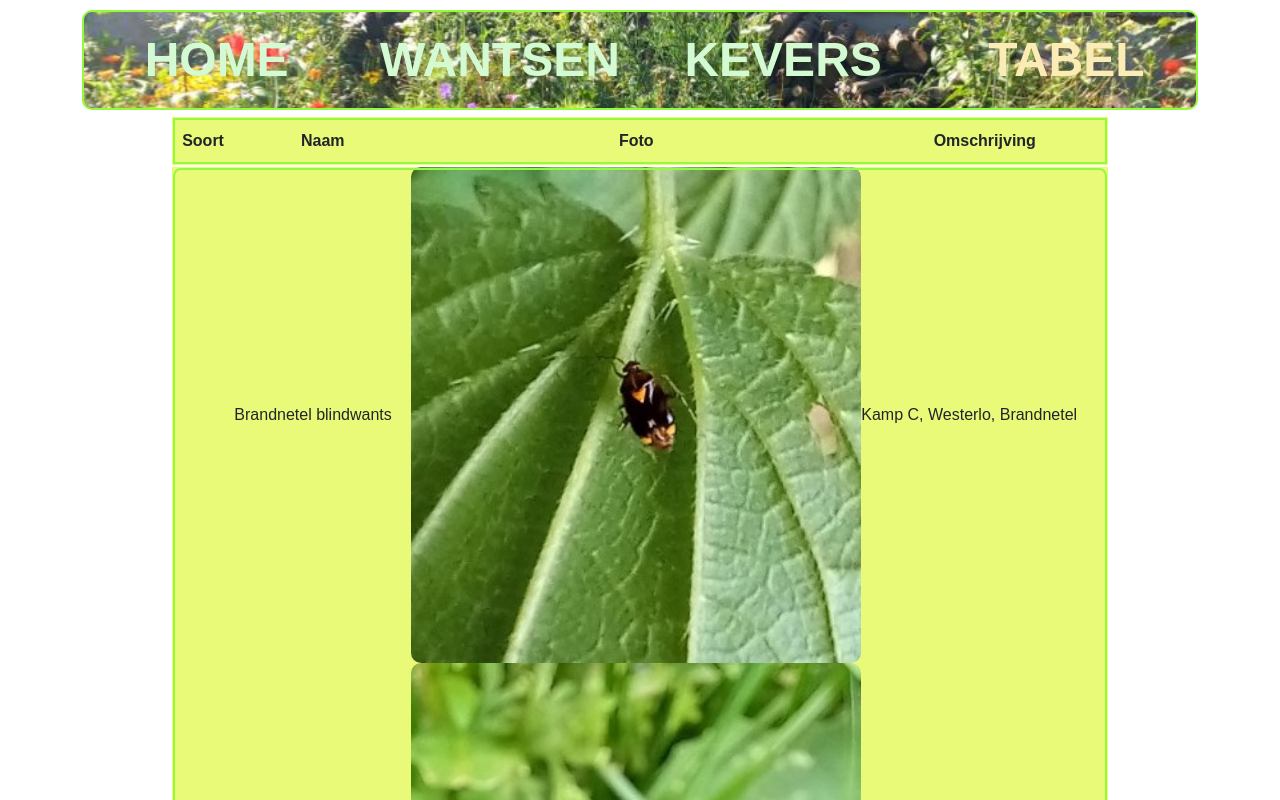
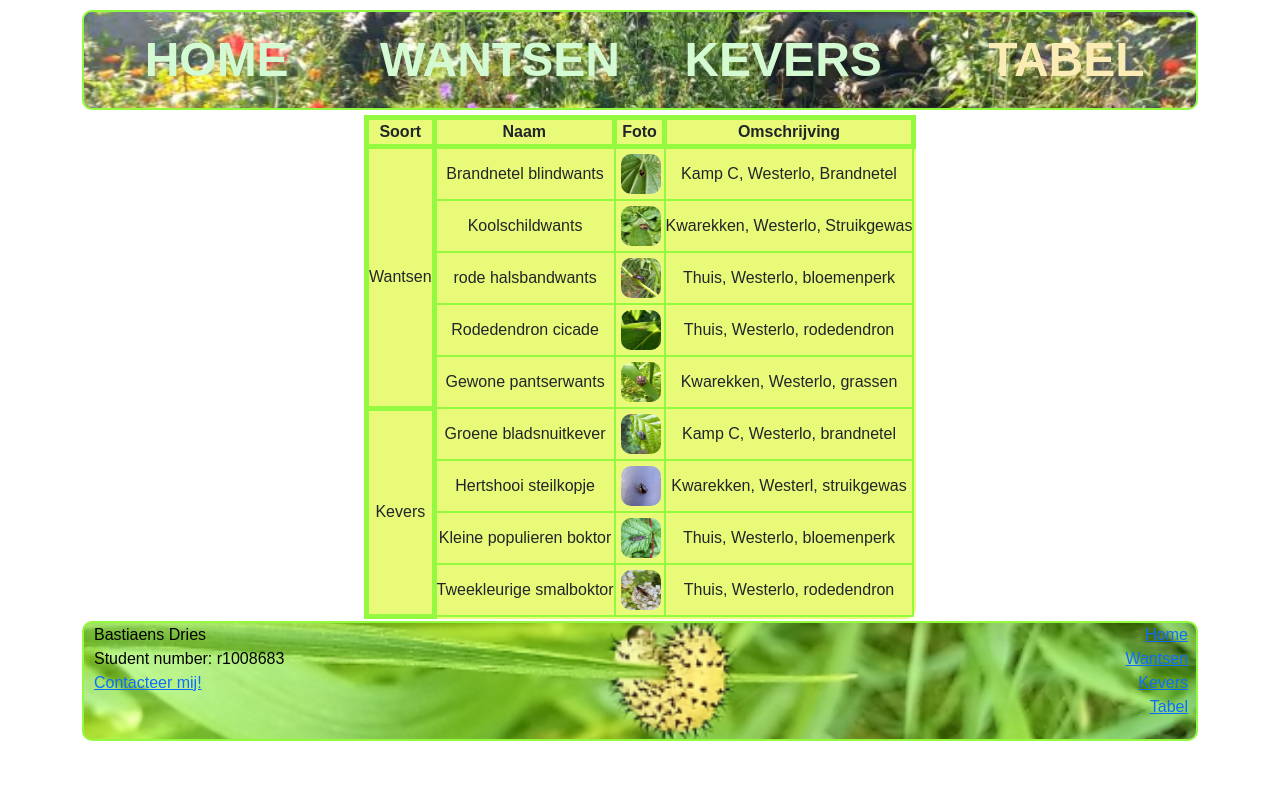
Before and after one commit to bastiaensdries/2023-2024-1wt-webdesign-essentials-portfolio-bastiaensdries, a website: page portfolio/table.html in a window 1280 px wide. Shown: the top 800 px of the page. Drawn offline with nearby package versions, Linux system fonts and the light colour scheme; a web font is replaced by a local one.

Commit message:
table completed

```diff
--- a/portfolio/css/portfolio.css
+++ b/portfolio/css/portfolio.css
@@ -211,36 +211,36 @@ footer a {
 }
 
 table {
-    background-color: white;
-    margin: 5px;
-
+    margin-top: 5px;
+    background-color: #E9FA78;
+    text-align: center;
 }
 
-thead {
-
-    border: 2px solid white;
-    background-color: #E9FA78;
-    outline: 2px solid #94FA3F;
-    outline-offset: -4px;
-    height: 50px;
-    text-align: center;
-
+thead th,
+.soort {
+    border: 5px solid #94FA3F;
 }
 
-thead th {
-    border-right: #94FA3F;
+td,
+th {
+    border: 2px solid #94FA3F;
 }
 
-tbody {
-    padding: 2px;
-    border-radius: 10px;
-    border: 2px solid white;
-    background-color: #E9FA78;
-    outline: 2px solid #94FA3F;
-    outline-offset: -4px;
+.foto {
+    max-width: 50px;
+    max-height: 50px;
 }
 
+.foto img {
+    margin: 5px;
+    max-width: 40px;
+    max-height: 40px;
+    transition: 0.5s;
+}
 
+.foto img:hover {
+    transform: scale(5);
+}
 
 @media screen and (min-width: 768px) {
 
--- a/portfolio/table.html
+++ b/portfolio/table.html
@@ -1,9 +1,9 @@
 <!DOCTYPE html>
-<html lang="en">
+<html lang="nl">
 <head>
     <meta charset="UTF-8">
     <meta name="author" content="Bastiaens Dries">
-    <meta name="description" content="Overzichts tabel van al de gevonden insecten">
+    <meta name="description" content="Overzichtstabel van al de gevonden insecten">
     <meta name="viewport" content="width=device-width, initial-scale=1.0">
     <link rel="icon" type="image/png" sizes="32x32" href="assets/favi/favicon-32x32.png">
     <link rel="icon" type="image/png" sizes="16x16" href="assets/favi/favicon-16x16.png">
@@ -31,10 +31,7 @@
             </li>
         </ul>
     </nav>
-
     <table class="main">
-
-
         <thead>
             <tr>
                 <th>Soort</th>
@@ -43,65 +40,58 @@
                 <th>Omschrijving</th>
             </tr>
         </thead>
-
         <tbody>
             <tr>
-                <td rowspan="5">Wantsen</td>
+                <td rowspan="5" class="soort">Wantsen</td>
                 <td>Brandnetel blindwants</td>
-                <td><img src="assets/wantsen/brandnetelblindwants.jpg" class="test"></td>
+                <td class="foto"><img src="assets/wantsen/brandnetelblindwants.jpg"></td>
                 <td>Kamp C, Westerlo, Brandnetel</td>
             </tr>
             <tr>
                 <td>Koolschildwants</td>
-                <td><img src="assets/wantsen/koolschildwants.jpg"></td>
+                <td class="foto"><img src="assets/wantsen/koolschildwants.jpg"></td>
                 <td>Kwarekken, Westerlo, Struikgewas</td>
             </tr>
             <tr>
                 <td>rode halsbandwants</td>
-                <td><img src="assets/wantsen/rode_halsbandwants.jpg"></td>
+                <td class="foto"><img src="assets/wantsen/rode_halsbandwants.jpg"></td>
                 <td>Thuis, Westerlo, bloemenperk</td>
             </tr>
             <tr>
                 <td>Rodedendron cicade</td>
-                <td><img src="assets/wantsen/rodedendroncicade.jpg"></td>
+                <td class="foto"><img src="assets/wantsen/rodedendroncicade.jpg"></td>
                 <td>Thuis, Westerlo, rodedendron</td>
             </tr>
             <tr>
                 <td>Gewone pantserwants</td>
-                <td><img src="assets/wantsen/gewone_pantserwants.jpg"></td>
+                <td class="foto"><img src="assets/wantsen/gewone_pantserwants.jpg"></td>
                 <td>Kwarekken, Westerlo, grassen</td>
             </tr>
         </tbody>
         <tbody>
             <tr>
-                <td rowspan="4">Kevers</td>
+                <td rowspan="4" class="soort">Kevers</td>
                 <td>Groene bladsnuitkever</td>
-                <td><img src="assets/kevers/groene_bladsnuitkever.jpg"></td>
+                <td class="foto"><img src="assets/kevers/groene_bladsnuitkever.jpg"></td>
                 <td>Kamp C, Westerlo, brandnetel</td>
             </tr>
             <tr>
                 <td>Hertshooi steilkopje</td>
-                <td><img src="assets/kevers/hertshooisteilkopje.jpg"></td>
+                <td class="foto"><img src="assets/kevers/hertshooisteilkopje.jpg"></td>
                 <td>Kwarekken, Westerl, struikgewas</td>
             </tr>
             <tr>
                 <td>Kleine populieren boktor</td>
-                <td><img src="assets/kevers/kleine_populierenboktor.jpg"></td>
+                <td class="foto"><img src="assets/kevers/kleine_populierenboktor.jpg"></td>
                 <td>Thuis, Westerlo, bloemenperk</td>
             </tr>
             <tr>
                 <td>Tweekleurige smalboktor</td>
-                <td><img src="assets/kevers/tweekleurige_smalboktor.jpg"></td>
+                <td class="foto"><img src="assets/kevers/tweekleurige_smalboktor.jpg"></td>
                 <td>Thuis, Westerlo, rodedendron</td>
             </tr>
         </tbody>
-
-
     </table>
-
-
-
-
     <footer>
         <div class="row">
             <div class="col">
```
